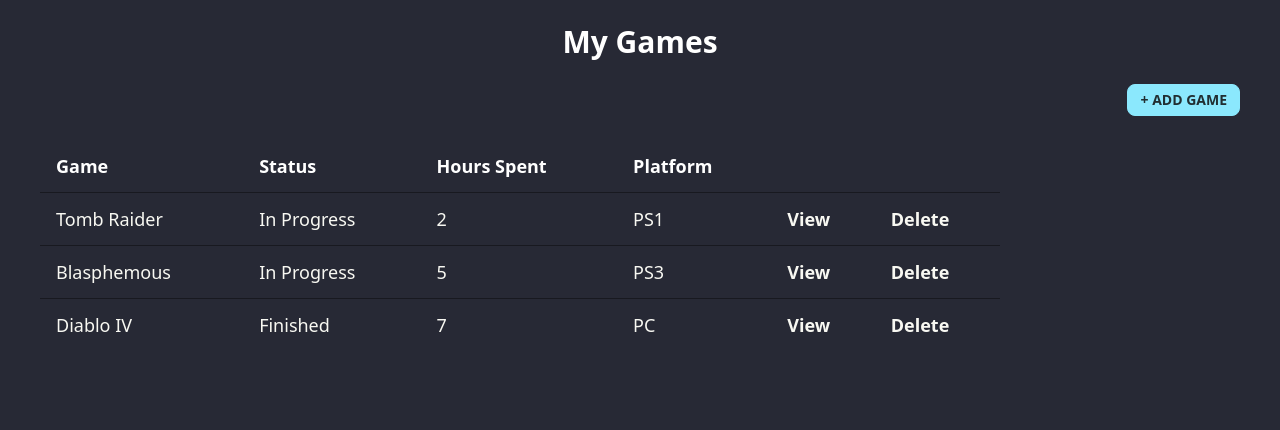
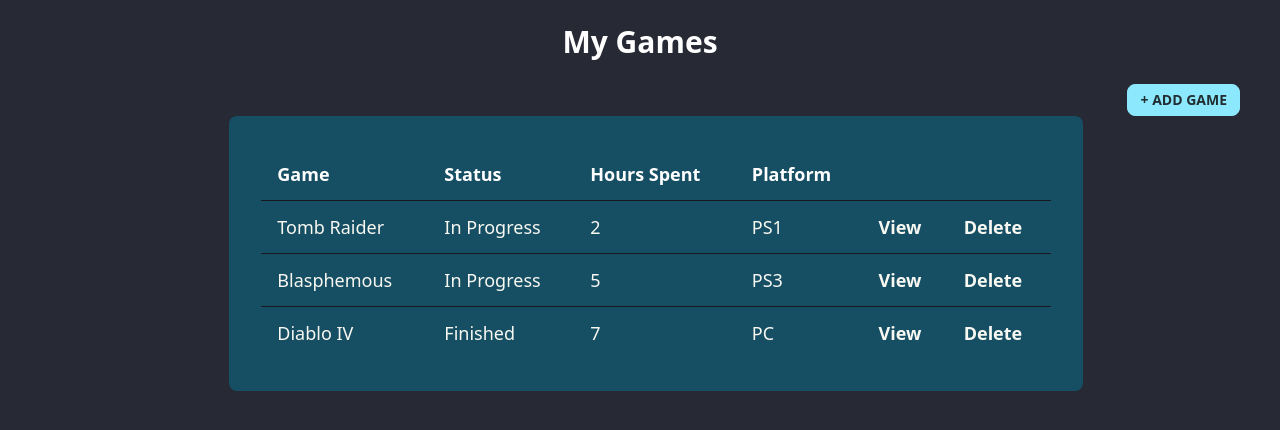
Before and after one commit to tinkereryorch/backlog-tracker, a Next.js app in the folder frontend/: page /games in a window 1280 px wide. Shown: the top 430 px of the page. Built offline with nearby package versions, Linux system fonts and the light colour scheme.

Commit message:
Added games table background

```diff
--- a/frontend/src/app/games/page.js
+++ b/frontend/src/app/games/page.js
@@ -17,8 +17,10 @@
                     <button className="btn btn-sm btn-info ml-auto mr-10 mt-6">+ Add Game</button>
                 </Link>
             </div>
-            <table className="table table-auto w-9/12 mt-6 ml-10 text-lg">
-                <thead className="text-lg text-white">
+            <div className="flex justify-center items-center">
+                <div className="bg-cyan-900 rounded-lg w-2/3 ml-8 px-8 py-8">
+                    <table className="table table-auto text-lg rounded-lg ">
+                        <thead className="text-lg  text-white">
                             <tr>
                                 <th>
                                     Game
@@ -36,7 +38,7 @@
                         </thead>
                         <tbody>
                             {data.map((game) => (
-                        <tr key={game.id} className="hover:bg-violet-500">
+                                <tr key={game.id} className="hover:bg-gray-600">
 
                                     <td>{game.title}</td>
                                     <td>{game.status}</td>
@@ -52,6 +54,8 @@
                             ))}
                         </tbody>
                     </table>
+                </div>
+            </div>
         </>
     )
 }
```
Lines whose indentation alone changed are shown as unchanged.
